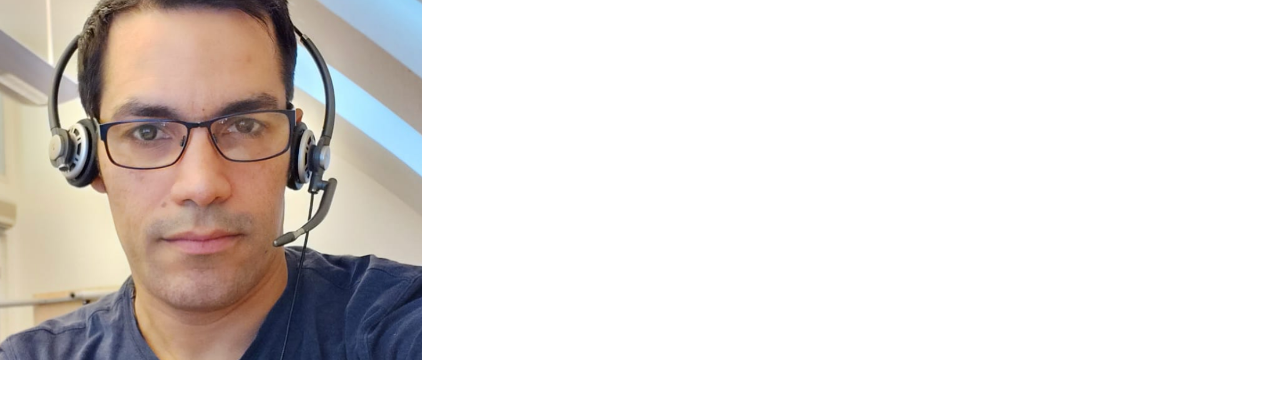
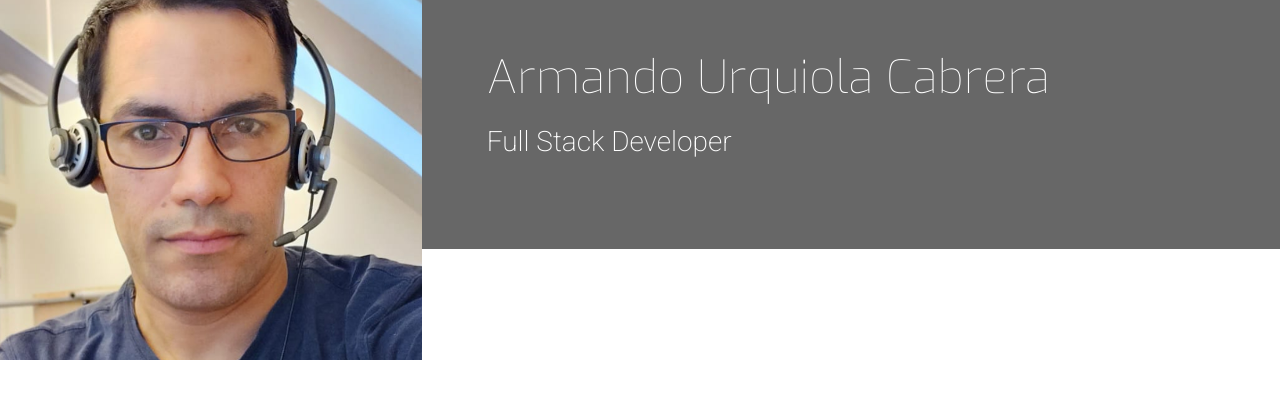
Before and after one commit to patchamamago/portfolio-patchamamago, a plain HTML site: page index.html in a window 1280 px wide. Drawn offline with nearby package versions, Linux system fonts and the light colour scheme.

Commit message:
adding the owner's Name and Title style and html content

```diff
--- a/assets/css/style.css
+++ b/assets/css/style.css
@@ -1,7 +1,20 @@
 @import url('https://fonts.googleapis.com/css?family=Roboto:100,200,300,400,500,600,700|Exo:100,200,300,400,500,600,700');
+
+/*---Colors--------------------------------------------*/
+
+.bg-color-name-title {
+    background-color: #676767;
+}
+
+/*---Heading--------------------------------------------*/
+
 
 header {
     margin: 0;
+}
+
+.heading {
+    margin-left: 50px;
 }
 
 .logo {
@@ -14,3 +27,20 @@ header {
     -moz-transition: all .5s ease-in-out;
     -webkit-transition: all .5s ease-in-out;
 }
+
+.name {
+    font-family: "Exo", sans-serif;
+    font-weight: 100;
+    font-size: 46px;
+    margin-top: 50px;
+    color: #fff;
+}
+
+.title {
+    font-family: "Roboto", sans-serif;
+    font-weight: 200;
+    font-size: 28px;
+    margin-top: 20px;
+    margin-bottom: 90px;
+    color: #fff;
+}
--- a/index.html
+++ b/index.html
@@ -16,7 +16,12 @@
         <div class="row">
             <a class="col-md-4 logo" href="index.html"></a>
             <div class="col-md-8">
-
+                <div class="row bg-color-name-title">
+                    <div class="col heading">
+                        <h1 class="name">Armando Urquiola Cabrera</h1>
+                        <h2 class="title"> Full Stack Developer</h2>
+                    </div>
+                </div>
             </div>
         </div>
     </header>
```
